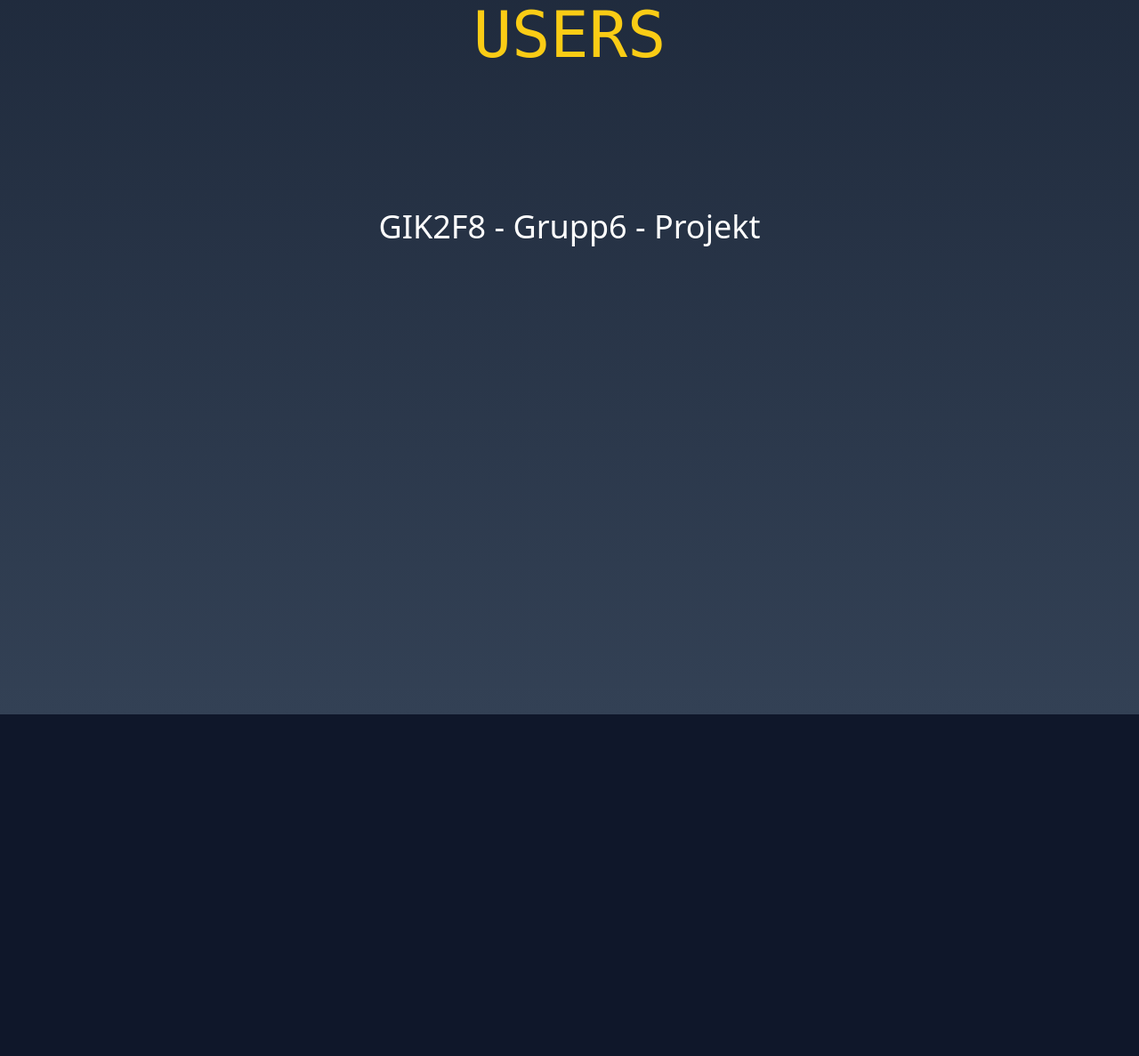
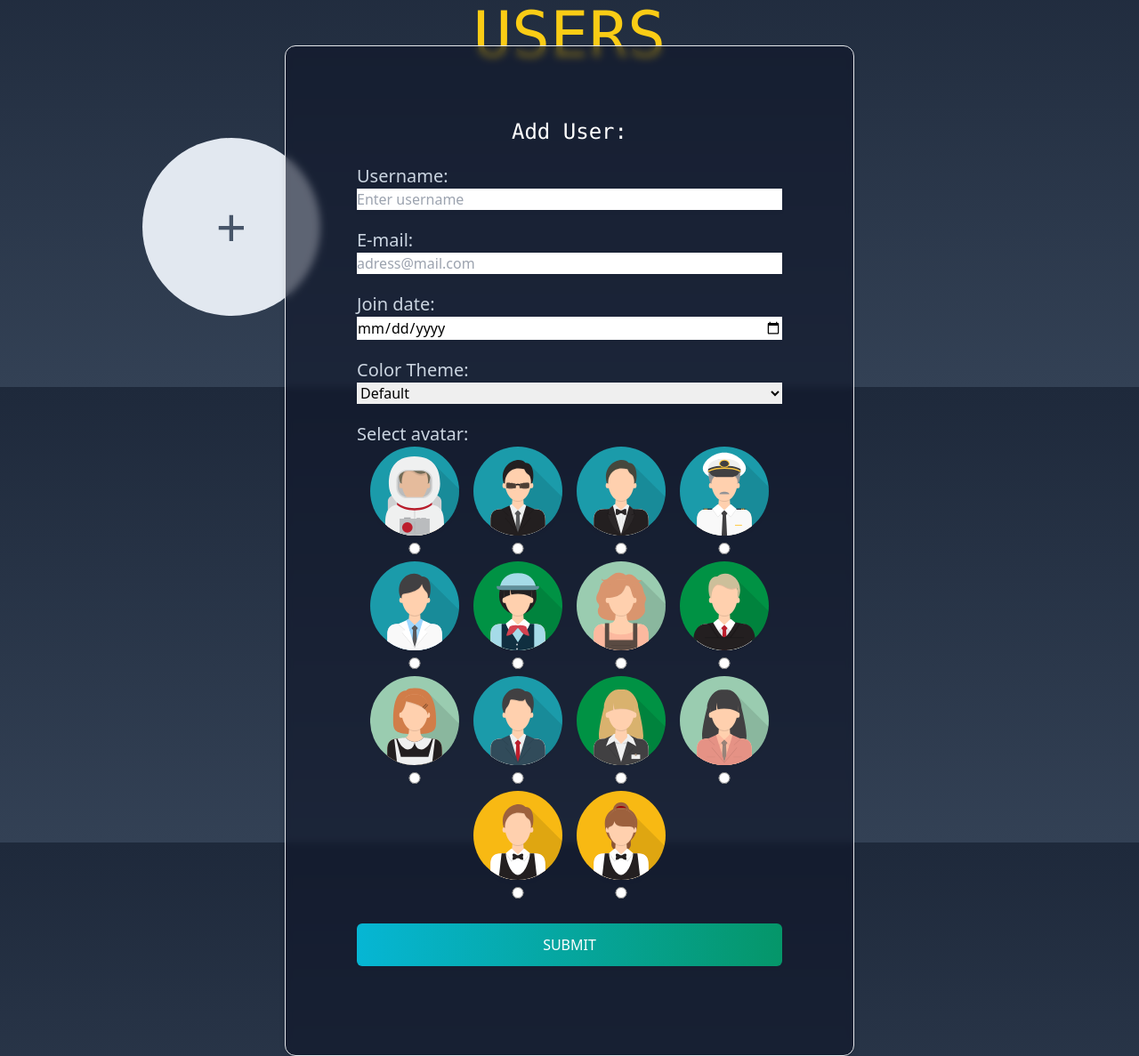
Before and after one commit to VengefulNick/gik2f8-grupp6-projekt, a plain HTML site: page client/index.html in a window 1280 px wide. Shown: the part 77-1264 px from the top of the page at 89% size. Before the commit the page ends 880 px from the top, so only its background shows below. Drawn offline with nearby package versions, Linux system fonts and the light colour scheme; no server answers.

Commit message:
cleaned up some images. fixed add button placement

```diff
--- a/client/index.html
+++ b/client/index.html
@@ -8,209 +8,92 @@
     <link rel="shortcut icon" href="#" />
     <script src="https://cdn.tailwindcss.com"></script>
   </head>
-  <body class="h-screen bg-slate-900 bg-gradient-to-b from-slate-800 to-slate-700">
+  <body class="bg-slate-900 bg-gradient-to-b from-slate-800 to-slate-700">
     <header>
         <h1 class="mt-20 text-center text-7xl text-yellow-400 font-mono">
           USERS
         </h1>
       </header>
+
     <!-- KOMPONENTEN FÖR ATT SKAPA USER -->
-    <div
-      id="formContainer"
-      class="hidden absolute top-0 left-0 right-0 mx-[25%] my-[10%] z-10 rounded-xl bg-slate-900/60 backdrop-blur-sm border drop-shadow-md"
-    >
+    <div id="formContainer" class="absolute top-0 left-0 right-0 mx-[25%] my-[10%] z-10 rounded-xl bg-slate-900/60 backdrop-blur-sm border drop-shadow-md">
       <form id="addUserForm" class="flex flex-col m-10 p-10">
         <h1 class="text-center text-2xl text-white font-mono">Add User:</h1>
-        <label for="username" class="mt-5 text-xl text-slate-300"
-          >Username:</label
-        >
-        <input
-          type="text"
-          id="username"
-          name="username"
-          placeholder="Enter username"
-          required
-        />
+        <label for="username" class="mt-5 text-xl text-slate-300">Username:</label>
+        <input type="text" id="username" name="username" placeholder="Enter username"/>
         <label for="mail" class="mt-5 text-xl text-slate-300">E-mail:</label>
-        <input
-          type="email"
-          id="email"
-          name="email"
-          placeholder="adress@mail.com"
-        />
-        <label for="joindate" class="mt-5 text-xl text-slate-300"
-          >Join date:</label
-        >
+        <input type="email" id="email" name="email" placeholder="adress@mail.com"/>
+        <label for="joindate" class="mt-5 text-xl text-slate-300">Join date:</label>
         <input type="date" id="joinDate" name="joindate" />
-        <label for="theme" class="mt-5 text-xl text-slate-300"
-          >Color Theme:</label
-        >
+        <label for="theme" class="mt-5 text-xl text-slate-300">Color Theme:</label>
         <select name="theme" id="theme">
-          <option value="defaultbg">Default</option>
-          <option value="redbg">Red</option>
-          <option value="bluebg">Blue</option>
-          <option value="greenbg">Green</option>
-          <option value="yellowbg">Yellow</option>
-          <option value="purplebg">Purple</option>
+          <option value="default">Default</option>
+          <option value="red">Red</option>
+          <option value="blue">Blue</option>
+          <option value="green">Green</option>
+          <option value="yellow">Yellow</option>
+          <option value="purple">Purple</option>
         </select>
-        <!--
-        <label for="avatar" class="mt-5 text-xl text-slate-300"
-          >Select avatar:</label
-        >
-        <div
-          id="avatar"
-          class="flex justify-evenly align-center flex-wrap"
-          name="avatar"
-        >
+        <label for="avatar" class="mt-5 text-xl text-slate-300">Select avatar:</label>
+        <div id="avatar" class="flex flex-wrap justify-center align-center " name="avatar">
           <label for="avatar1" class="flex flex-col">
-            <img
-              src="../server/public/images/avatars/architect.svg"
-              alt=""
-              class="max-w-[100px]"
-            />
-            <input
-              type="radio"
-              id="avatar1"
-              value="avatar1"
-              name="avatar"
-              class="my-2"
-            />
+            <img src="../server/public/images/avatars/astronaut.svg" alt="" class="max-w-[100px] mx-2"/>
+            <input type="radio" id="avatar1" value="astronaut" name="avatar" class="my-2"/>
           </label>
           <label for="avatar2" class="flex flex-col">
-            <img
-              src="../server/public/images/avatars/astronaut.svg"
-              alt=""
-              class="max-w-[100px]"
-            />
-            <input
-              type="radio"
-              id="avatar2"
-              value="avatar2"
-              name="avatar"
-              class="my-2"
-            />
+            <img src="../server/public/images/avatars/bodyguard.svg" alt="" class="max-w-[100px] mx-2"/>
+            <input type="radio" id="avatar2" value="bodyguard" name="avatar" class="my-2"/>
           </label>
           <label for="avatar3" class="flex flex-col">
-            <img
-              src="../server/public/images/avatars/butler.svg"
-              alt=""
-              class="max-w-[100px]"
-            />
-            <input
-              type="radio"
-              id="avatar3"
-              value="butler"
-              name="avatar"
-              class="my-2"
-            />
+            <img src="../server/public/images/avatars/butler.svg" alt="" class="max-w-[100px] mx-2"/>
+            <input type="radio" id="avatar3" value="butler" name="avatar" class="my-2"/>
           </label>
           <label for="avatar4" class="flex flex-col">
-            <img
-              src="../server/public/images/avatars/nurse.svg"
-              alt=""
-              class="max-w-[100px]"
-            />
-            <input
-              type="radio"
-              id="avatar4"
-              value="avatar4"
-              name="avatar"
-              class="my-2"
-            />
+            <img src="../server/public/images/avatars/captain.svg" alt="" class="max-w-[100px] mx-2"/>
+            <input type="radio" id="avatar4" value="captain" name="avatar" class="my-2"/>
           </label>
           <label for="avatar5" class="flex flex-col">
-            <img
-              src="../server/public/images/avatars/waitress.svg"
-              alt=""
-              class="max-w-[100px]"
-            />
-            <input
-              type="radio"
-              id="avatar5"
-              value="avatar5"
-              name="avatar"
-              class="my-2"
-            />
+            <img src="../server/public/images/avatars/doctor.svg" alt="" class="max-w-[100px] mx-2"/>
+            <input type="radio" id="avatar5" value="doctor" name="avatar" class="my-2"/>
           </label>
           <label for="avatar6" class="flex flex-col">
-            <img
-              src="../server/public/images/avatars/director.svg"
-              alt=""
-              class="max-w-[100px]"
-            />
-            <input
-              type="radio"
-              id="avatar6"
-              value="avatar6"
-              name="avatar"
-              class="my-2"
-            />
+            <img src="../server/public/images/avatars/guide.svg" alt="" class="max-w-[100px] mx-2"/>
+            <input type="radio" id="avatar6" value="guide" name="avatar" class="my-2"/>
           </label>
           <label for="avatar7" class="flex flex-col">
-            <img
-              src="../server/public/images/avatars/bodyguard.svg"
-              alt=""
-              class="max-w-[100px]"
-            />
-            <input
-              type="radio"
-              id="avatar7"
-              value="avatar7"
-              name="avatar"
-              class="my-2"
-            />
+            <img src="../server/public/images/avatars/hairstylist.svg" alt="" class="max-w-[100px] mx-2"/>
+            <input type="radio" id="avatar7" value="hairstylist" name="avatar" class="my-2"/>
           </label>
           <label for="avatar8" class="flex flex-col">
-            <img
-              src="../server/public/images/avatars/maid.svg"
-              alt=""
-              class="max-w-[100px]"
-            />
-            <input
-              type="radio"
-              id="avatar8"
-              value="avatar8"
-              name="avatar"
-              class="my-2"
-            />
+            <img src="../server/public/images/avatars/judge.svg" alt="" class="max-w-[100px] mx-2"/>
+            <input type="radio" id="avatar8" value="judge" name="avatar" class="my-2"/>
           </label>
           <label for="avatar9" class="flex flex-col">
-            <img
-              src="../server/public/images/avatars/pilot.svg"
-              alt=""
-              class="max-w-[100px]"
-            />
-            <input
-              type="radio"
-              id="avatar9"
-              value="avatar9"
-              name="avatar"
-              class="my-2"
-            />
+            <img src="../server/public/images/avatars/maid.svg" alt="" class="max-w-[100px] mx-2"/>
+            <input type="radio" id="avatar9" value="maid" name="avatar" class="my-2"/>
           </label>
           <label for="avatar10" class="flex flex-col">
-            <img
-              src="../server/public/images/avatars/student.svg"
-              alt=""
-              class="max-w-[100px]"
-            />
-            <input
-              type="radio"
-              id="avatar10"
-              value="avatar10"
-              name="avatar"
-              class="my-2"
-            />
+            <img src="../server/public/images/avatars/manager.svg" alt="" class="max-w-[100px] mx-2"/>
+            <input type="radio" id="avatar10" value="manager" name="avatar" class="my-2"/>
+          </label>
+          <label for="avatar11" class="flex flex-col">
+            <img src="../server/public/images/avatars/receptionist.svg" alt="" class="max-w-[100px] mx-2"/>
+            <input type="radio" id="avatar11" value="receptionist" name="avatar" class="my-2"/>
+          </label>
+          <label for="avatar12" class="flex flex-col">
+            <img src="../server/public/images/avatars/secretary.svg" alt="" class="max-w-[100px] mx-2"/>
+            <input type="radio" id="avatar12" value="secretary" name="avatar" class="my-2"/>
+          </label>
+          <label for="avatar13" class="flex flex-col">
+            <img src="../server/public/images/avatars/waiter.svg" alt="" class="max-w-[100px] mx-2"/>
+            <input type="radio" id="avatar13" value="waiter" name="avatar" class="my-2"/>
+          </label>
+          <label for="avatar14" class="flex flex-col">
+            <img src="../server/public/images/avatars/waitress.svg" alt="" class="max-w-[100px] mx-2"/>
+            <input type="radio" id="avatar14" value="waitress" name="avatar" class="my-2"/>
           </label>
         </div>
-        -->
-        <button
-          type="submit"
-          value="submit"
-          class="rounded-md bg-gradient-to-r from-cyan-500 to-emerald-600 text-white my-5 py-3 hover:scale-125"
-        >
-          SUBMIT
-        </button>
+        <button type="submit" value="submit" class="rounded-md bg-gradient-to-r from-cyan-500 to-emerald-600 text-white my-5 py-3 hover:scale-125">SUBMIT</button>
       </form>
     </div>
 
@@ -222,7 +105,4 @@
     <script src="./api.js"></script>
     <script src="./script.js"></script>
   </body>
-  <footer>
-    <h1 class="text-white text-4xl text-center">GIK2F8 - Grupp6 - Projekt</h1>
-  </footer>
 </html>
--- a/client/script.js
+++ b/client/script.js
@@ -2,7 +2,9 @@
 
 addUserForm.addEventListener("submit", onSumbit);
 
+// Variables
 const cardContainer = document.getElementById('cardContainer');
+const formContainer = document.getElementById('formContainer');
 const api = new Api("http://localhost:5000/users");
 
 // InputValidation
@@ -48,6 +50,7 @@ function renderUsers(){
                 cardContainer.insertAdjacentHTML('beforeend', renderUser(user));
             });
         }
+        cardContainer.insertAdjacentHTML('beforeend', renderAddBtn());
     });
 }
 
@@ -59,7 +62,7 @@ function renderUser({id, username, email, joinDate, theme, avatar}) {
       <img class="max-w-[100px]" src="../server/public/images/avatars/${avatar}.svg" alt=""/>
     </div>
     <div id="cardBot" class="min-w-full min-h-[200px] flex flex-col justify-evenly items-center">
-      <h2 class="text-4xl text-white">${username}</h2>
+      <h2 class="text-4xl text-white my-3">${username}</h2>
       <a href="mailto:${email}" class="flex justify-center items-center text-2xl animate-bounce hover:animate-none hover:scale-125">
         <span class="text-5xl">📧</span>${email}</a>
       <p class="text-white">${joinDate}</p>
@@ -77,6 +80,26 @@ function renderUser({id, username, email, joinDate, theme, avatar}) {
   return html;
 }
 
+function renderAddBtn() {
+  let html = `
+  <div class="flex justify-center items-center">
+    <button onclick="displayForm" type="button" value="addUser"
+    class="flex justify-around items-center rounded-full min-w-[200px] min-h-[200px] bg-slate-200 text-slate-600 text-6xl before:content-['+'] hover:before:content-['Add']">
+    </button>
+  </div>
+  `;
+  return html;
+}
+
+// DisplayForm
+function displayForm() {
+
+}
+
+function hideForm() {
+
+}
+
 // DeleteFunc
 function deleteUser(id){
     api.removeUser(id).then((result) =>{
--- a/server/users.json
+++ b/server/users.json
@@ -13,7 +13,7 @@
     "email": "h21vicbl@du.se",
     "joinDate": "",
     "theme": "purple",
-    "avatar": "pilot"
+    "avatar": "captain"
   },
   {
     "id": 400,
```
Also changed, not shown: server/public/images/avatars/architect.svg (deleted), server/public/images/avatars/athlete.svg (deleted), server/public/images/avatars/chef.svg (deleted), server/public/images/avatars/concierge.svg (deleted), server/public/images/avatars/director.svg (deleted), server/public/images/avatars/farmer.svg (deleted), server/public/images/avatars/fireman.svg (deleted), server/public/images/avatars/nurse.svg (deleted), server/public/images/avatars/pilot.svg (deleted), server/public/images/avatars/police.svg (deleted), server/public/images/avatars/security.svg (deleted), server/public/images/avatars/shopkeeper.svg (deleted), server/public/images/avatars/stewardess.svg (deleted), server/public/images/avatars/student.svg (deleted), 2 more files.
